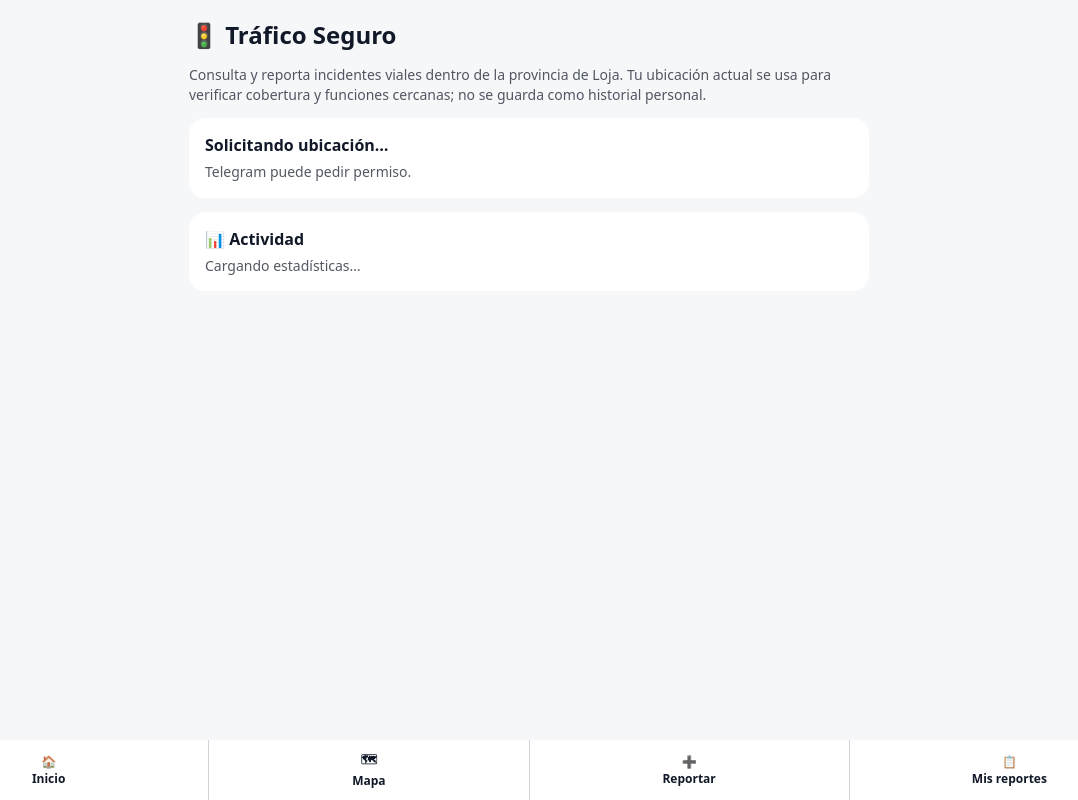
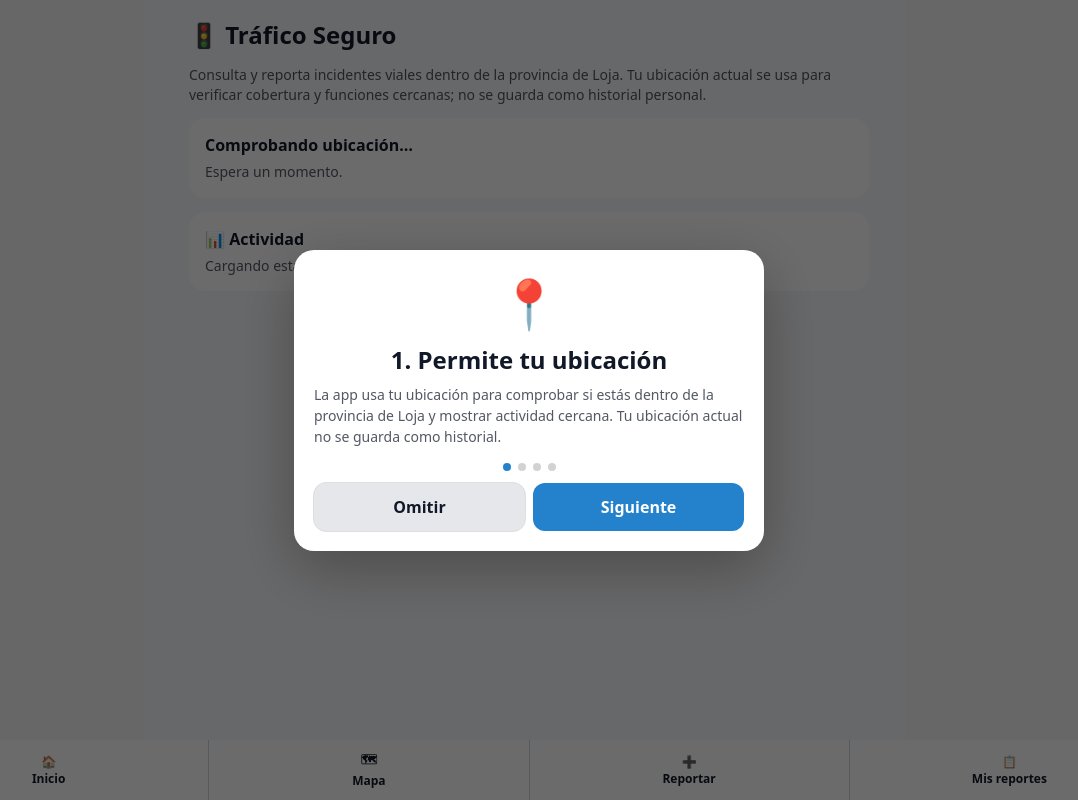
Before and after one commit to saulandresn/trafico-seguro-bot, a FastAPI app: page /mini-app in a window 1280 px wide. Shown: the whole page, without its empty margins (111-1189 px from the left). Run offline with FastAPI, Linux system fonts and the light colour scheme; some libraries are stand-ins or nearby versions.

Commit message:
feat: add first-time onboarding tutorial

```diff
--- a/app/templates/mini_app.html
+++ b/app/templates/mini_app.html
@@ -37,6 +37,17 @@
     .switch-row { display:flex; align-items:center; justify-content:space-between; gap:12px; }
     .switch-row input { width:20px; height:20px; }
     .rep { display:inline-block; padding:4px 8px; border-radius:999px; background:rgba(36,129,204,.12); font-size:12px; font-weight:700; margin-top:6px; }
+    .tutorial-overlay { position:fixed; inset:0; z-index:3000; background:rgba(0,0,0,.58); display:flex; align-items:center; justify-content:center; padding:18px; }
+    .tutorial-box { width:min(100%,430px); background:var(--tg-theme-secondary-bg-color,#fff); color:var(--tg-theme-text-color,#111827); border-radius:20px; padding:20px; box-shadow:0 18px 60px rgba(0,0,0,.28); }
+    .tutorial-icon { font-size:48px; text-align:center; margin-bottom:8px; }
+    .tutorial-box h2 { margin:0 0 8px; text-align:center; }
+    .tutorial-box p { margin:0; line-height:1.5; }
+    .tutorial-progress { display:flex; justify-content:center; gap:7px; margin:16px 0 4px; }
+    .tutorial-dot { width:8px; height:8px; border-radius:50%; background:rgba(127,127,127,.35); }
+    .tutorial-dot.active { background:var(--tg-theme-button-color,#2481cc); }
+    .tutorial-actions { display:grid; grid-template-columns:1fr 1fr; gap:8px; margin-top:12px; }
+    .tutorial-actions button { margin-top:0; }
+    .help-btn { margin-top:12px; }
   </style>
 </head>
 <body>
@@ -73,6 +84,7 @@
       <button id="showMap">🗺 Ver mapa</button>
       <button id="showReport">➕ Reportar</button>
     </div>
+    <button id="openTutorial" class="secondary help-btn">❓ Cómo usar la app</button>
     <div class="switch-row" style="margin-top:14px">
       <div>
         <b>🔔 Alertas cercanas</b>
@@ -125,6 +137,19 @@
   </section>
 </main>
 
+<div id="tutorialOverlay" class="tutorial-overlay hidden" role="dialog" aria-modal="true" aria-labelledby="tutorialTitle">
+  <div class="tutorial-box">
+    <div id="tutorialIcon" class="tutorial-icon">📍</div>
+    <h2 id="tutorialTitle">Bienvenido a Tráfico Seguro</h2>
+    <p id="tutorialText" class="muted"></p>
+    <div id="tutorialProgress" class="tutorial-progress"></div>
+    <div class="tutorial-actions">
+      <button id="tutorialSkip" class="secondary">Omitir</button>
+      <button id="tutorialNext">Siguiente</button>
+    </div>
+  </div>
+</div>
+
 <nav class="bottom-nav">
   <button id="navHome">🏠<br>Inicio</button>
   <button id="navMap">🗺<br>Mapa</button>
@@ -154,6 +179,29 @@
   let alertTimer=null;
   let editIncidentId=null;
   let seenIncidentIds=new Set(JSON.parse(localStorage.getItem("traffic_seen_incidents")||"[]"));
+  let tutorialStep=0;
+  const tutorialSteps=[
+    {
+      icon:"📍",
+      title:"1. Permite tu ubicación",
+      text:"La app usa tu ubicación para comprobar si estás dentro de la provincia de Loja y mostrar actividad cercana. Tu ubicación actual no se guarda como historial."
+    },
+    {
+      icon:"🗺",
+      title:"2. Consulta el mapa",
+      text:"Pulsa «Mapa» para ver incidentes activos. Puedes filtrar por tipo, revisar reportes cercanos o mover el mapa para consultar otra zona."
+    },
+    {
+      icon:"➕",
+      title:"3. Crea un reporte",
+      text:"Pulsa «Reportar», elige el tipo y usa tu ubicación actual o marca el punto exacto en el mapa. Solo se aceptan reportes dentro de la provincia de Loja."
+    },
+    {
+      icon:"✅",
+      title:"4. Ayuda a mantenerlo actualizado",
+      text:"Puedes confirmar reportes de otros usuarios o indicar que ya no están. Tus propios reportes se pueden editar, compartir o eliminar desde «Mis reportes»."
+    }
+  ];
 
   const $=id=>document.getElementById(id);
   const authHeaders=extra=>{
@@ -183,6 +231,27 @@
 
   function setStatus(title,detail,kind=""){
     statusEl.textContent=title; statusEl.className="status "+kind; detailEl.textContent=detail||"";
+  }
+
+  function renderTutorial(){
+    const step=tutorialSteps[tutorialStep];
+    $("tutorialIcon").textContent=step.icon;
+    $("tutorialTitle").textContent=step.title;
+    $("tutorialText").textContent=step.text;
+    $("tutorialProgress").innerHTML=tutorialSteps.map((_,i)=>`<span class="tutorial-dot ${i===tutorialStep?"active":""}"></span>`).join("");
+    $("tutorialNext").textContent=tutorialStep===tutorialSteps.length-1?"Empezar":"Siguiente";
+  }
+
+  function showTutorial(){
+    tutorialStep=0;
+    renderTutorial();
+    $("tutorialOverlay").classList.remove("hidden");
+  }
+
+  function finishTutorial(startLocation=true){
+    localStorage.setItem("traffic_tutorial_seen_v1","1");
+    $("tutorialOverlay").classList.add("hidden");
+    if(startLocation&&!currentLocation)requestLocation();
   }
   function showOnly(section){
     [reportCard,mineCard].forEach(x=>x.classList.add("hidden"));
@@ -393,6 +462,17 @@
     if($("alertsToggle").checked){checkAlerts();alertTimer=setInterval(checkAlerts,60000);}
   }
 
+  $("tutorialNext").onclick=()=>{
+    if(tutorialStep<tutorialSteps.length-1){
+      tutorialStep+=1;
+      renderTutorial();
+    }else{
+      finishTutorial(true);
+    }
+  };
+  $("tutorialSkip").onclick=()=>finishTutorial(true);
+  $("openTutorial").onclick=()=>showTutorial();
+
   $("acceptTerms").onclick=async()=>{
     if(!$("termsCheckbox").checked){
       $("termsResult").textContent="Debes marcar la casilla de aceptación.";
@@ -490,7 +570,11 @@
 
   if("serviceWorker" in navigator)navigator.serviceWorker.register("/service-worker.js").catch(()=>{});
   if(tg){tg.ready();tg.expand();}
-  requestLocation();
+  if(localStorage.getItem("traffic_tutorial_seen_v1")==="1"){
+    requestLocation();
+  }else{
+    showTutorial();
+  }
 })();
 </script>
 </body>
```
